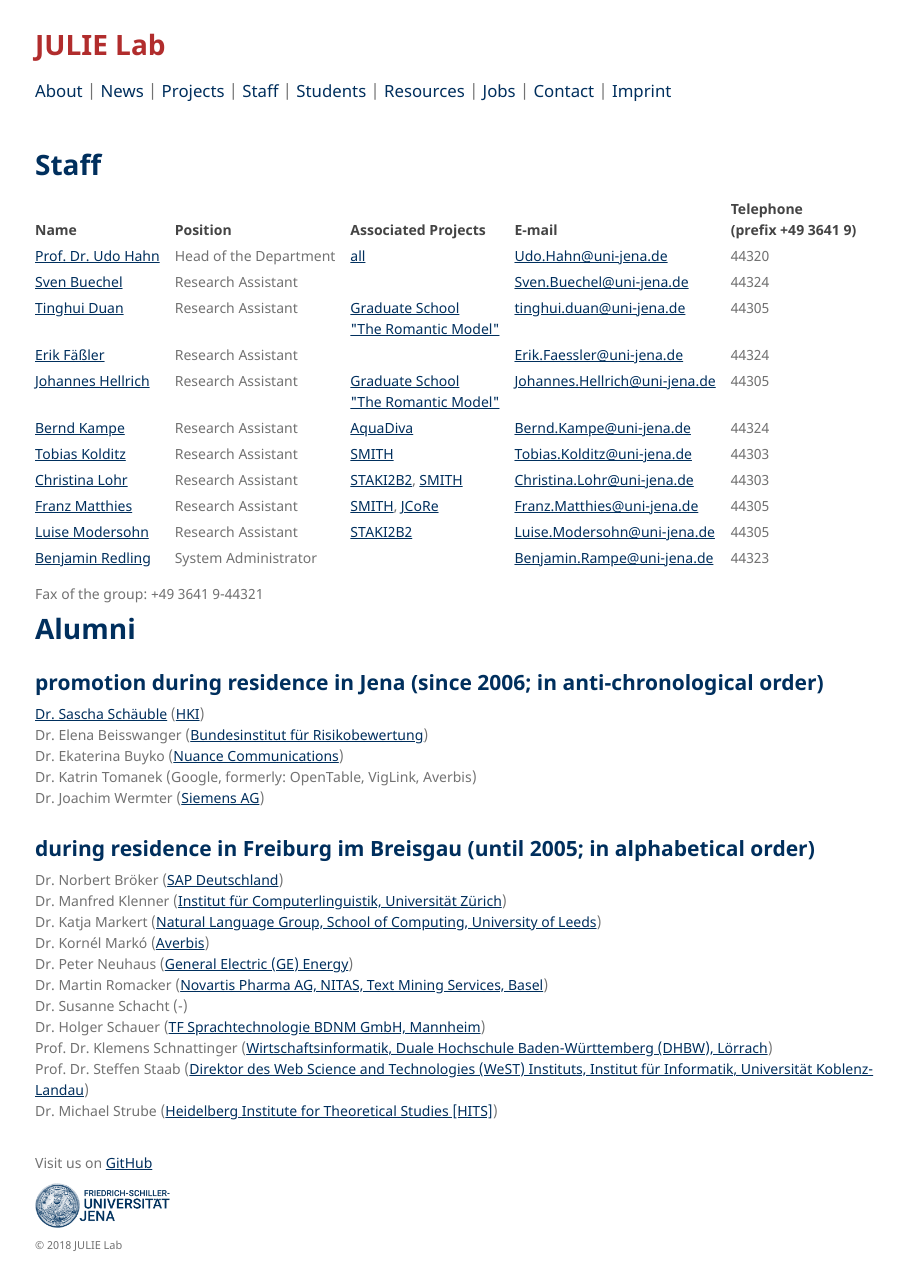
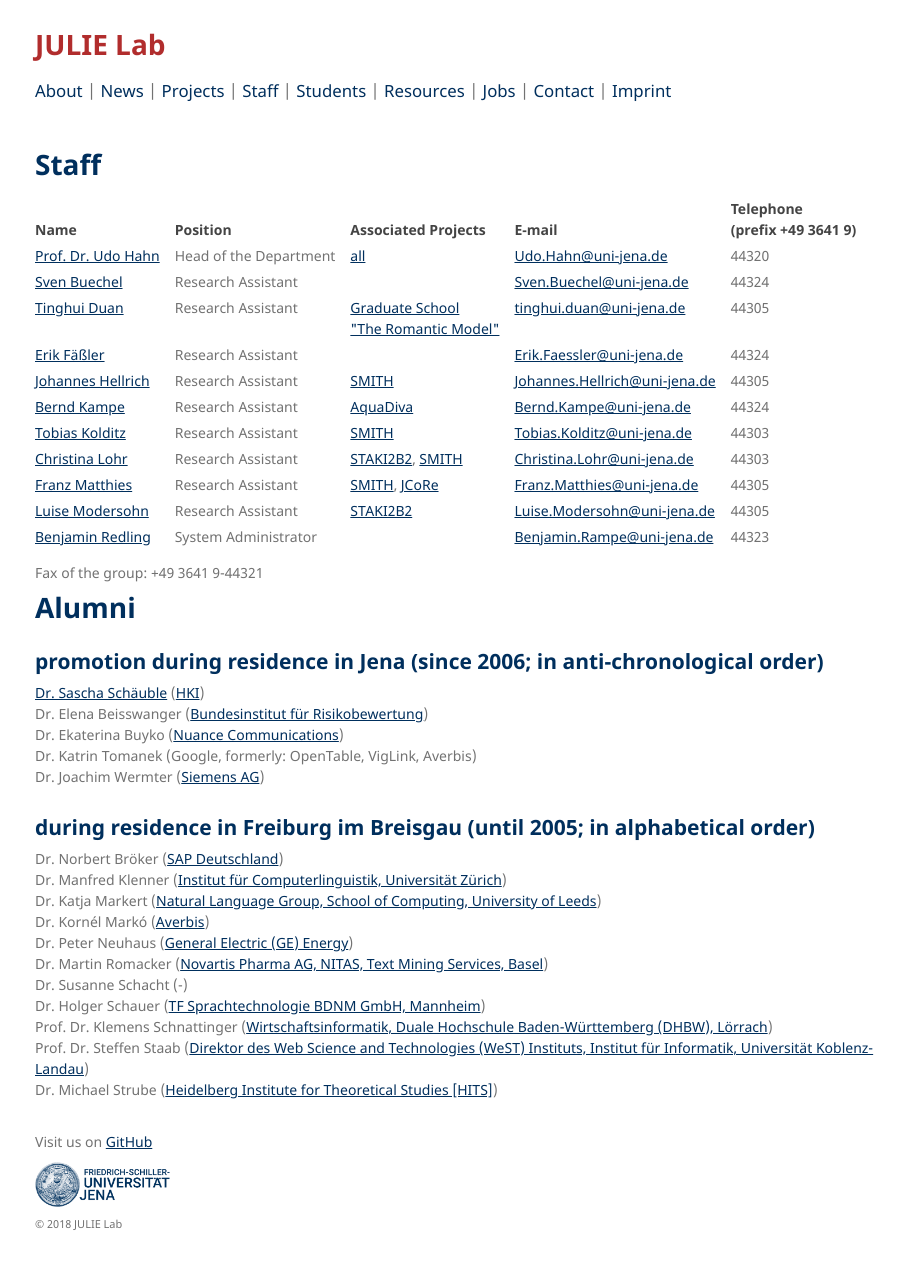
Before and after one commit to JULIELab/JULIELab.github.io, a Jekyll site: the page built from Staff.md, in a window 1280 px wide and 1284 px high. Shown: the whole window, without its empty margins (185-1084 px from the left). Built offline with Jekyll 4.4.1, drawn with Linux system fonts in a browser that asks for light colours; our own code applies the rules of GitHub Pages for plain Markdown files.

Commit message:
Update Staff.md

```diff
--- a/Staff.md
+++ b/Staff.md
@@ -10,7 +10,7 @@
 | [Sven Buechel](/Staff/Sven+Buechel.html)	| Research Assistant	| |	[Sven.Buechel@uni-jena.de](mailto:Sven.Buechel@uni-jena.de) | 44324 |
 | [Tinghui Duan](/Staff/Duan/index.html)	| Research Assistant	|  [Graduate School<br/>\"The Romantic Model\"](http://modellromantik.uni-jena.de/) |	[tinghui.duan@uni-jena.de](mailto:tinghui.duan@uni-jena.de) | 44305 |
 | [Erik Fäßler](/Staff/Erik+Fäßler.html)	| Research Assistant	| |	[Erik.Faessler@uni-jena.de](mailto:Erik.Faessler@uni-jena.de)	| 44324 |
-| [Johannes Hellrich](/Staff/Johannes+Hellrich.html)	| Research Assistant	| [Graduate School<br/>\"The Romantic Model\"](http://modellromantik.uni-jena.de/)	| [Johannes.Hellrich@uni-jena.de](mailto:Johannes.Hellrich@uni-jena.de)	| 44305 |
+| [Johannes Hellrich](/Staff/Johannes+Hellrich.html)	| Research Assistant	| [SMITH](http://www.smith.care/)	| [Johannes.Hellrich@uni-jena.de](mailto:Johannes.Hellrich@uni-jena.de)	| 44305 |
 | [Bernd Kampe](/Staff/Kampe/) | Research Assistant | [AquaDiva](http://www.aquadiva.uni-jena.de/) | [Bernd.Kampe@uni-jena.de](mailto:Bernd.Kampe@uni-jena.de) | 44324 |
 | [Tobias Kolditz](/Staff/Tobias+Kolditz.html) | Research Assistant | [SMITH](http://www.smith.care/)	| [Tobias.Kolditz@uni-jena.de](mailto:Tobias.Kolditz@uni-jena.de) | 44303 |
 | [Christina Lohr](/Staff/Christina+Lohr.html)	| Research Assistant	| [STAKI2B2](http://gepris.dfg.de/gepris/projekt/315098900), [SMITH](http://www.smith.care/)	| [Christina.Lohr@uni-jena.de](mailto:Christina.Lohr@uni-jena.de)	| 44303 |
```
